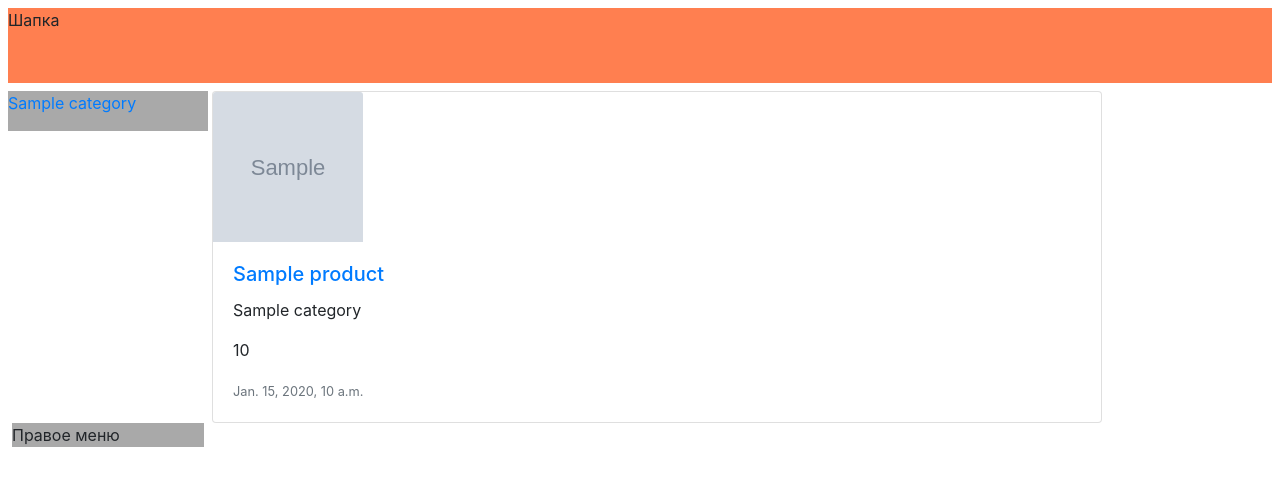
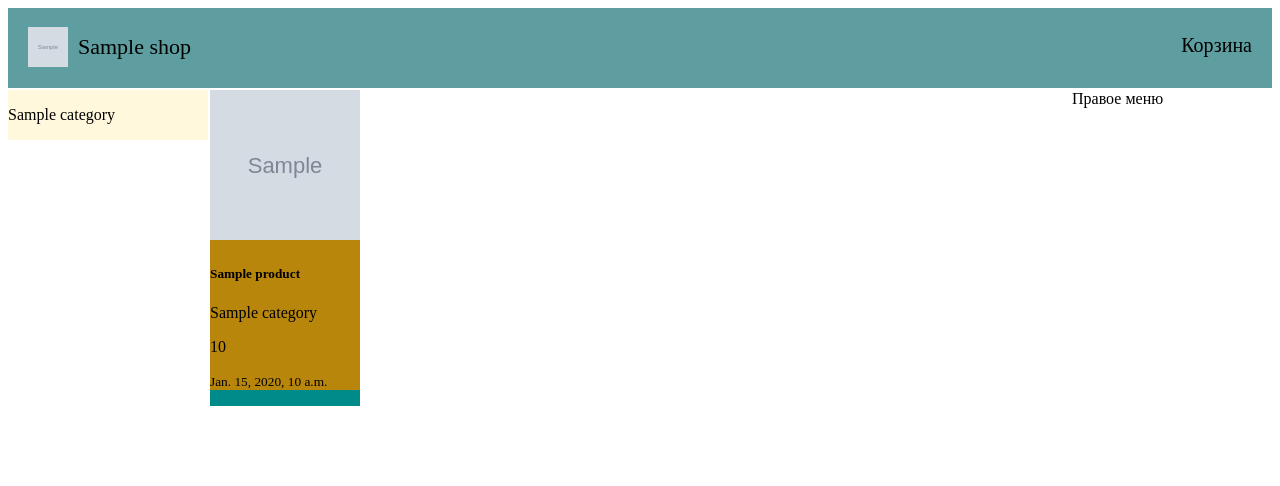
Before and after one commit to DimaWoic/shop, a Django app: template templates/shop/product_list.html in a window 1280 px wide. Shown: the top 486 px of the page. Run offline with Django 3.2, Linux system fonts and the light colour scheme; the template is opened without the code that fills it: most values are stand-ins (such as "Sample title", 1, 10 or a date in 2020); grey boxes marked "Sample" are stand-in pictures; some libraries are stand-ins or nearby versions.

Commit message:
в  models.py - добавлена модель ShopLogo: устанавливает логотип магазина и его название в шапке сайта, добавлен тег в шаблон, переписаны стили без bootstrap4

```diff
--- a/static/shop/css/style.css
+++ b/static/shop/css/style.css
@@ -1,28 +1,67 @@
-.header {
-   width: 100%;
-   height: 75px;
-   background-color: coral;
+a {
+    text-decoration: none;
+    outline: none;
+    color: black;
 }
 
-.content-container {
-   width: 100%;
+.navbar {
+    background-color: cadetblue;
+    height: 80px;
+    width: 100%;
 }
 
-.left_side_menu {
-   width: 200px;
-   height: auto;
-   background-color: darkgrey;
-   float: left;
+.company_name {
+    float: left;
+    margin-top: 26px;
+    margin-left: 10px;
+    font-size: 22px;
+}
+
+.cart {
+    float: right;
+    margin-top: 26px;
+    margin-right: 20px;
+    font-size: 20px;
+}
+
+.logo_img {
+    height: 40px;
+    width: 40px;
+}
+
+.company_image {
+    float: left;
+    margin-left: 20px;
+    margin-top: 19px;
 }
 
 .content {
-   float: left;
-   width: 70.4%;
+    width: 100%;
+    background-color: cornflowerblue;
+    margin-top: 2px;
 }
 
-.right_side_menu {
-   float: left;
-   width: 191.5px;
-   height: auto;
-   background-color: darkgrey;
+.left-menu {
+    background-color: cornsilk;
+    width: 200px;
+    float: left;
+    height: auto;
 }
+
+.products {
+    float: left;
+    margin-left: 2px;
+    margin-right: 2px;
+    background-color: darkcyan;
+
+}
+
+.right-menu {
+    float: right;
+    width: 200px;
+}
+
+.products-list {
+    width: 100%;
+    background-color: darkgoldenrod;
+}
--- a/templates/shop/base/base.html
+++ b/templates/shop/base/base.html
@@ -5,23 +5,31 @@
     <meta charset="UTF-8">
     <title>{% block title %}Интернет-магазин {% endblock %}</title>
     <link rel="stylesheet" href="{% static 'shop/css/style.css' %}">
-    <link rel="stylesheet" href="{% static 'shop/css/bootstrap.css' %}">
 </head>
-<body class="m-2">
-<div class="header">
-Шапка
+<body>
+<div class="navbar">
+    <div class="company_image">
+        <img class="logo_img" src="media/{{ shop.logo_img }}" alt="logo_pic">
+    </div>
+    <div class="company_name">
+        <a href="{% url 'index' %}">
+            <span>{{ shop.company_name }}</span></a>
+    </div>
+    <div class="cart">
+        Корзина
+    </div>
 </div>
-<div class="content-container mt-2">
-    <div class="left_side_menu">
+<div class="content">
+    <div class="left-menu">
     {% for c in categories %}
       <p><a href="{% url 'by_category_slug' c.slug %}">{{ c.name }}</a></p>
     {% endfor %}
     </div>
-    <div class="content ml-1">
+    <div class="products">
     {% block content %}
     {% endblock content %}
     </div>
-    <div class="right_side_menu ml-1">
+    <div class="right-menu">
         Правое меню
     </div>
 </div>
--- a/templates/shop/product_list.html
+++ b/templates/shop/product_list.html
@@ -4,7 +4,7 @@
 <div>
 
 </div>
-<div class="card-group">
+<div class="products-list">
     {% for product in products %}
     {% if product %}
   <div class="card">
--- a/views.py
+++ b/views.py
@@ -1,5 +1,5 @@
 from django.shortcuts import render, get_object_or_404
-from .models import Category, Product
+from .models import Category, Product, ShopLogo
 from django.views.generic import ListView, DetailView
 
 
@@ -13,7 +13,7 @@ class AllProductListView(ListView):
     def get_context_data(self, *, object_list=None, **kwargs):
         context = super().get_context_data()
         context['categories'] = Category.objects.all()
-        print(self.kwargs)
+        context['shop'] = ShopLogo.objects.first()
         return context
 
 
```
Also changed, not shown: admin.py (+6 -1 lines), models.py (+12 -0 lines).
